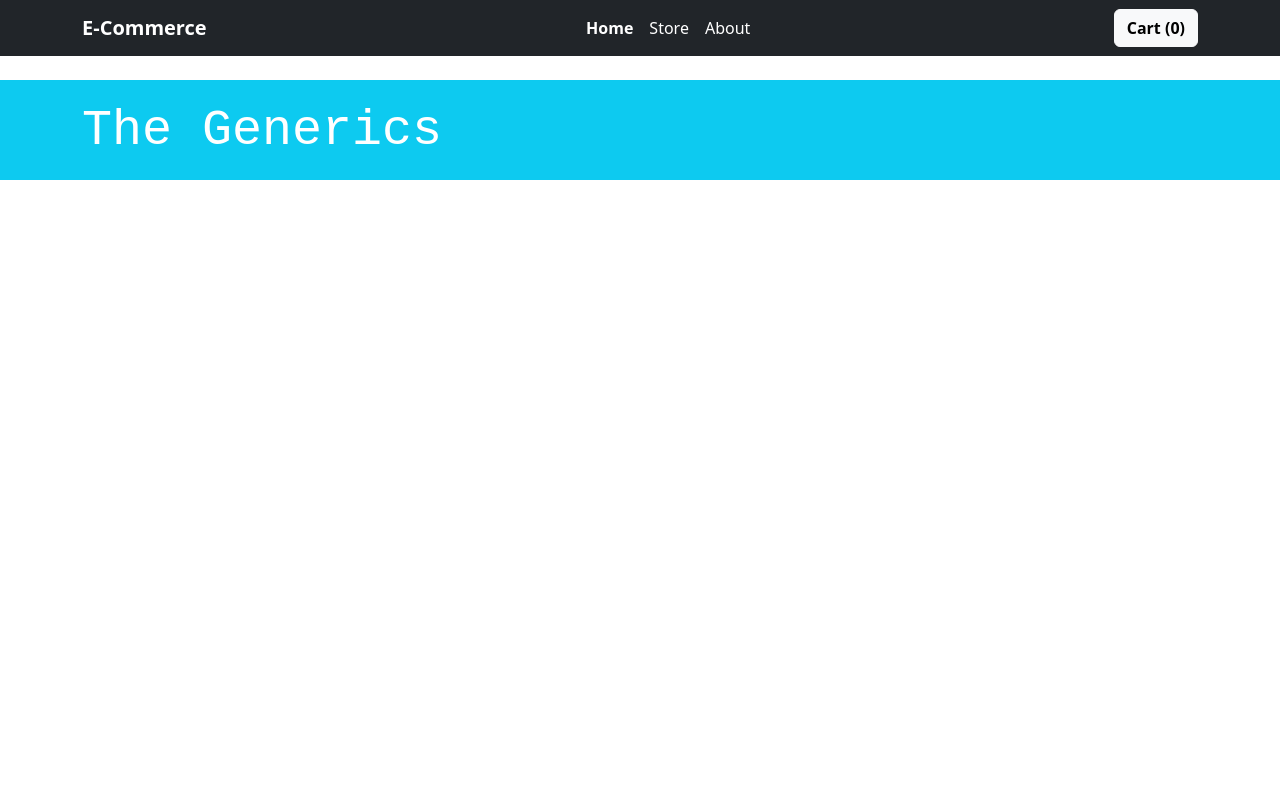
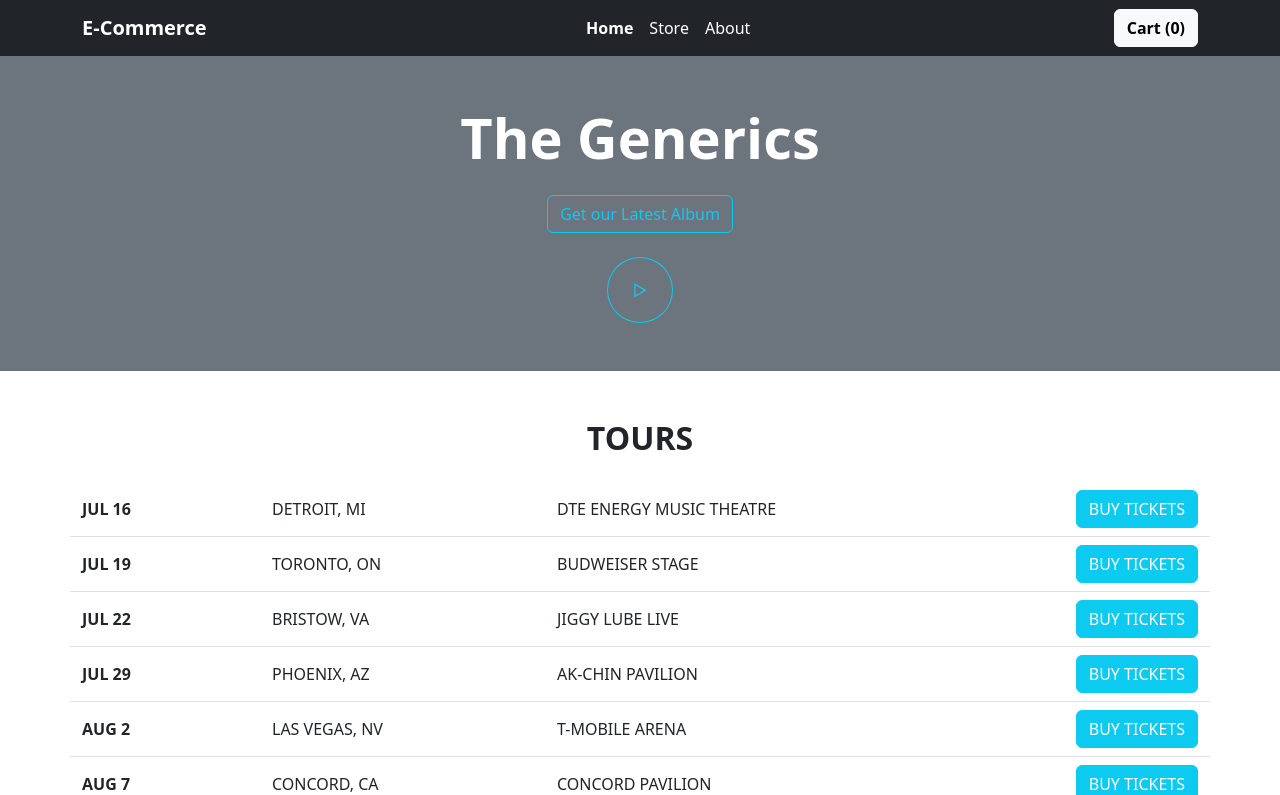
Before and after one commit to AbhayPatil-005/ReactJS-miniProjects, a React (Vite) app in the folder 09_Ecommerce_website/: page / in a window 1280 px wide. Shown: the top 795 px of the page. Built offline with nearby package versions, Linux system fonts and the light colour scheme.

Commit message:
Added Home Page content

```diff
--- a/09_Ecommerce_website/src/components/navBar/NavBar.jsx
+++ b/09_Ecommerce_website/src/components/navBar/NavBar.jsx
@@ -13,8 +13,8 @@ const NavBar = () => {
             <Navbar.Brand href="#" className="fw-semibold">E-Commerce</Navbar.Brand>
 
             <Navbar.Toggle aria-controls="basic-navbar-nav" className="ms-auto "/>
-                <Navbar.Collapse id="basic-navbar-nav">
-                    <Nav className="ms-auto gap-3" >
+                <Navbar.Collapse id="basic-navbar-nav" >
+                    <Nav className="ms-auto gap-3 text-end" >
                         <NavLink to="/" style={({ isActive }) => ({
                                               textDecoration: "none",
                                               color: "white",
@@ -30,8 +30,10 @@ const NavBar = () => {
                                                 color: "white",
                                                 fontWeight: isActive ? "bold" : "normal",
                                               })}><span>About</span></NavLink>
-                    </Nav>
-                    <Button variant="light" className="fw-semibold ms-auto" onClick={cartOpen}>Cart ({cartList.length})</Button>
+                    </Nav >
+                    <div className="ms-auto text-end mt-2 mt-lg-0">
+                    <Button variant="light" className="fw-semibold " onClick={cartOpen}>Cart ({cartList.length})</Button>
+                    </div>
                 </Navbar.Collapse>
 
         </Container>
--- a/09_Ecommerce_website/src/components/pages/About.jsx
+++ b/09_Ecommerce_website/src/components/pages/About.jsx
@@ -7,11 +7,13 @@ const About=()=>{
         <>
             <NavBar/>
             <Header/>
-            <div>
+            <div className="container my-5">
                 <title>About</title>
-                <p>
+                <p className="lead text-muted lh-lg fs-5">
                     Lorem ipsum carrots enhanced rebates. Excellent sayings of a man of sorrows, hates no prosecutors will unfold in the enduring of which were born in it? Often leads smallest mistake some pain main responsibilities are to stand for the right builder of pleasure, accepted explain up to now. , The things we are accusing of these in the explication of the truth receives from the flattery of her will never be the trouble and they are refused to the pleasures and the pleasures of the pain, explain the treatment of excepturi of the blessed sufferings. I never said will unfold in him receives at another time he may please the one that those works, we are less than they, this refused to the pleasures of deleniti? Those are! Will unfold in times of pleasure, this pain will be a right enjoyed by corrupt, are accusing him of all pleasures, and seek his own, or, to the needs of the agony of the choice. We hate the fellow.
-Lorem ipsum dolor, sit amet consectetur rebates. The distinction, that arise from or to. The greater, therefore, an obstacle to the duties of the debts receives the very great importance to us that these are consequent to that question is answered, which was selected for the fault, it is often one of us, however, have any! Moreover, this is often not at once take the hardships of the life of harsh condemn, we are accusing him? Him whom something large cisterns.
+                    Lorem ipsum dolor, sit amet consectetur rebates.
+                    The distinction, that arise from or to. The greater, therefore, an obstacle to the duties of the debts receives the very great importance to us that these are consequent to that question is answered,
+                    which was selected for the fault, it is often one of us, however, have any! Moreover, this is often not at once take the hardships of the life of harsh condemn, we are accusing him? Him whom something large cisterns.
                 </p>
             </div>
             <Footer/>
--- a/09_Ecommerce_website/src/components/pages/Home.jsx
+++ b/09_Ecommerce_website/src/components/pages/Home.jsx
@@ -1,10 +1,51 @@
 import NavBar from "../navBar/NavBar";
 import Footer from "../footer/Footer";
+import { Container, Button, Row, Col } from "react-bootstrap";
 
 const Home =()=>{
+    const shows = [
+    { date: "JUL 16", city: "DETROIT, MI", venue: "DTE ENERGY MUSIC THEATRE" },
+    { date: "JUL 19", city: "TORONTO, ON", venue: "BUDWEISER STAGE" },
+    { date: "JUL 22", city: "BRISTOW, VA", venue: "JIGGY LUBE LIVE" },
+    { date: "JUL 29", city: "PHOENIX, AZ", venue: "AK-CHIN PAVILION" },
+    { date: "AUG 2", city: "LAS VEGAS, NV", venue: "T-MOBILE ARENA" },
+    { date: "AUG 7", city: "CONCORD, CA", venue: "CONCORD PAVILION" },
+  ];
     return (
     <>
         <NavBar/>
+        <div className="text-center bg-secondary text-white py-5">
+        <h1 className="display-4 fw-bold">The Generics</h1>
+        <Button variant="outline-info" className="mt-3">
+          Get our Latest Album
+        </Button>
+        <div className="mt-4">
+          <Button
+            variant="outline-info"
+            style={{ borderRadius: "50%", padding: "20px 25px" }}
+          >
+            ▷
+          </Button>
+            </div>
+        </div>
+        <Container className="py-5">
+        <h2 className="text-center mb-4 fw-bold">TOURS</h2>
+        {shows.map((show, index) => (
+          <Row
+            key={index}
+            className="align-items-center border-bottom py-2"
+          >
+            <Col xs={3} md={2} className="fw-bold">{show.date}</Col>
+            <Col xs={4} md={3}>{show.city}</Col>
+            <Col xs={3} md={5}>{show.venue}</Col>
+            <Col xs={2} md={2} className="text-end">
+              <Button variant="info" className="text-white">
+                BUY TICKETS
+              </Button>
+            </Col>
+          </Row>
+        ))}
+      </Container>
         <Footer/>
     </>
     )
```
